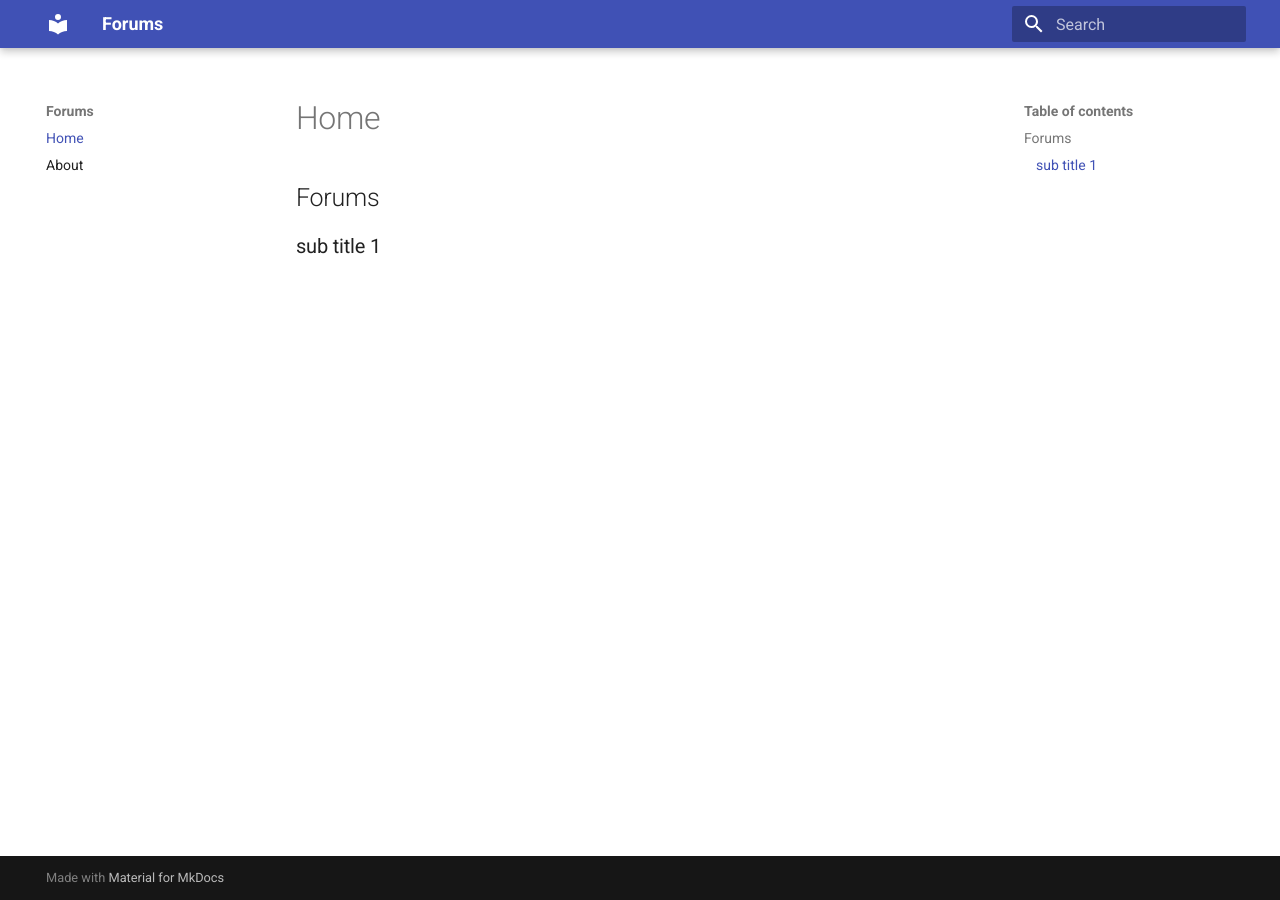
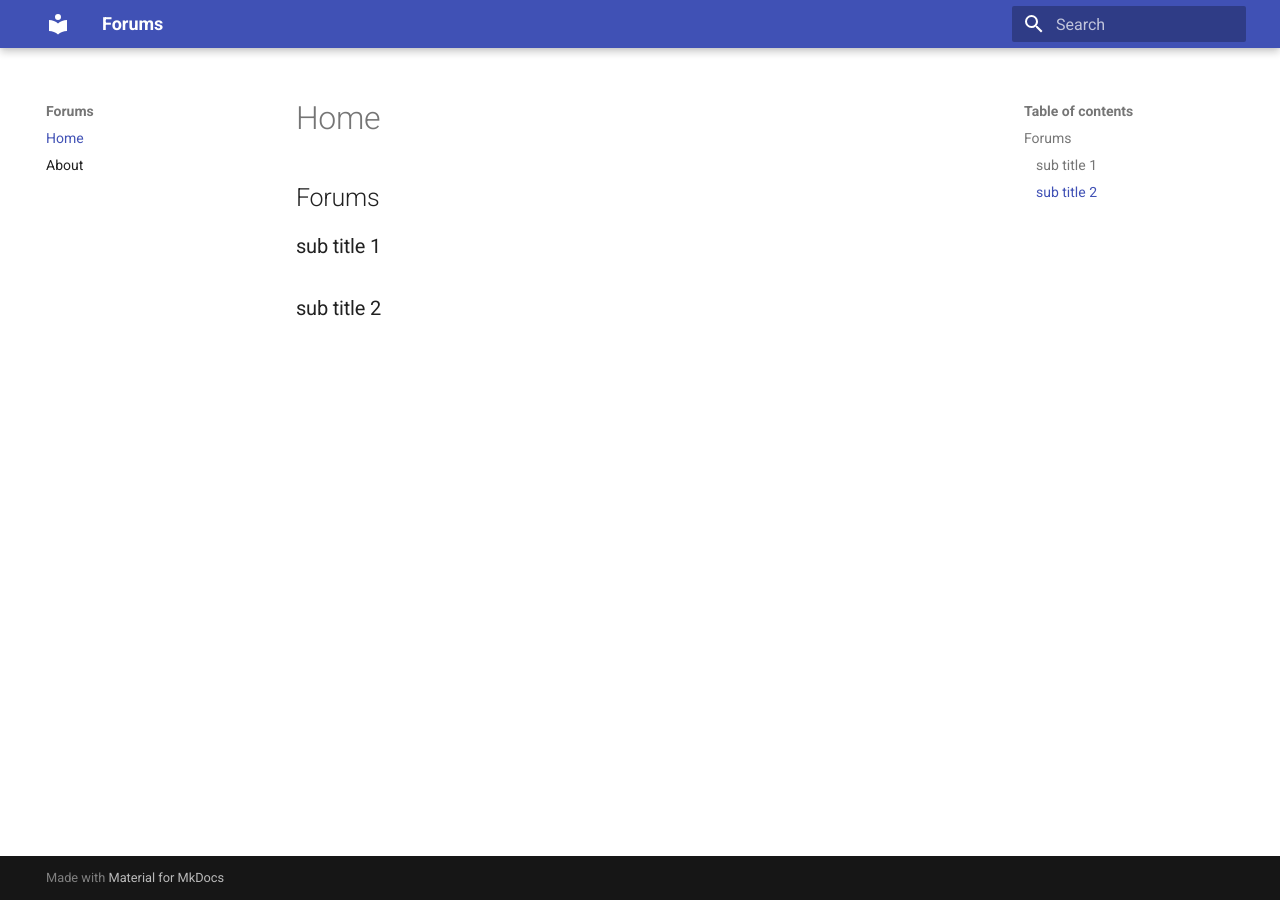
Before and after one commit to moz5691/mkdocs-per, an MkDocs documentation site: the page built from docs/index.md, in a window 1280 px wide. Built offline with MkDocs 1.6.1 and Material for MkDocs 9.7.7, drawn with Linux system fonts in a browser that asks for light colours.

```diff
--- a/docs/index.md
+++ b/docs/index.md
@@ -9,3 +9,5 @@ date: 2022-02-01
 # Forums
 
 ## sub title 1
+
+## sub title 2
```
